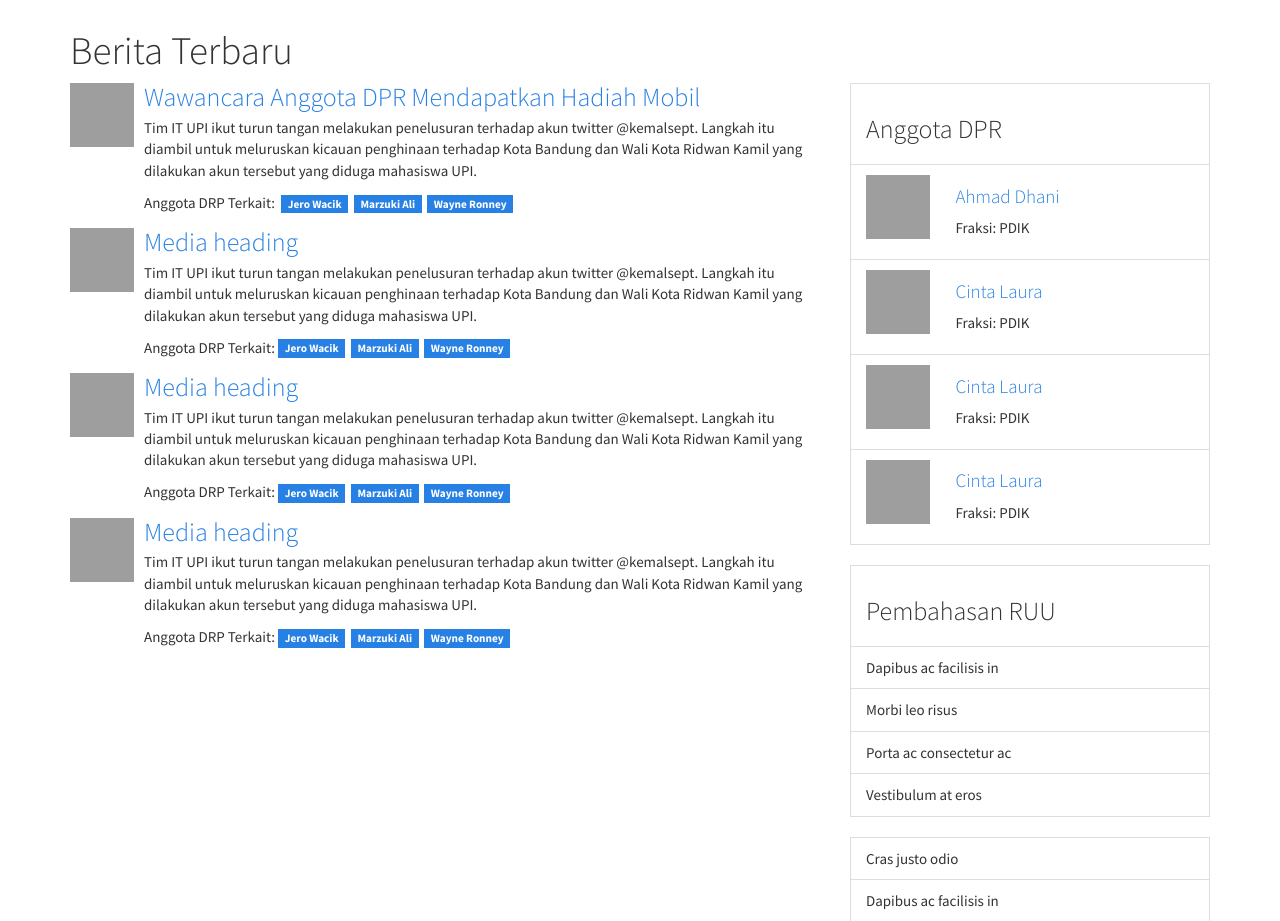
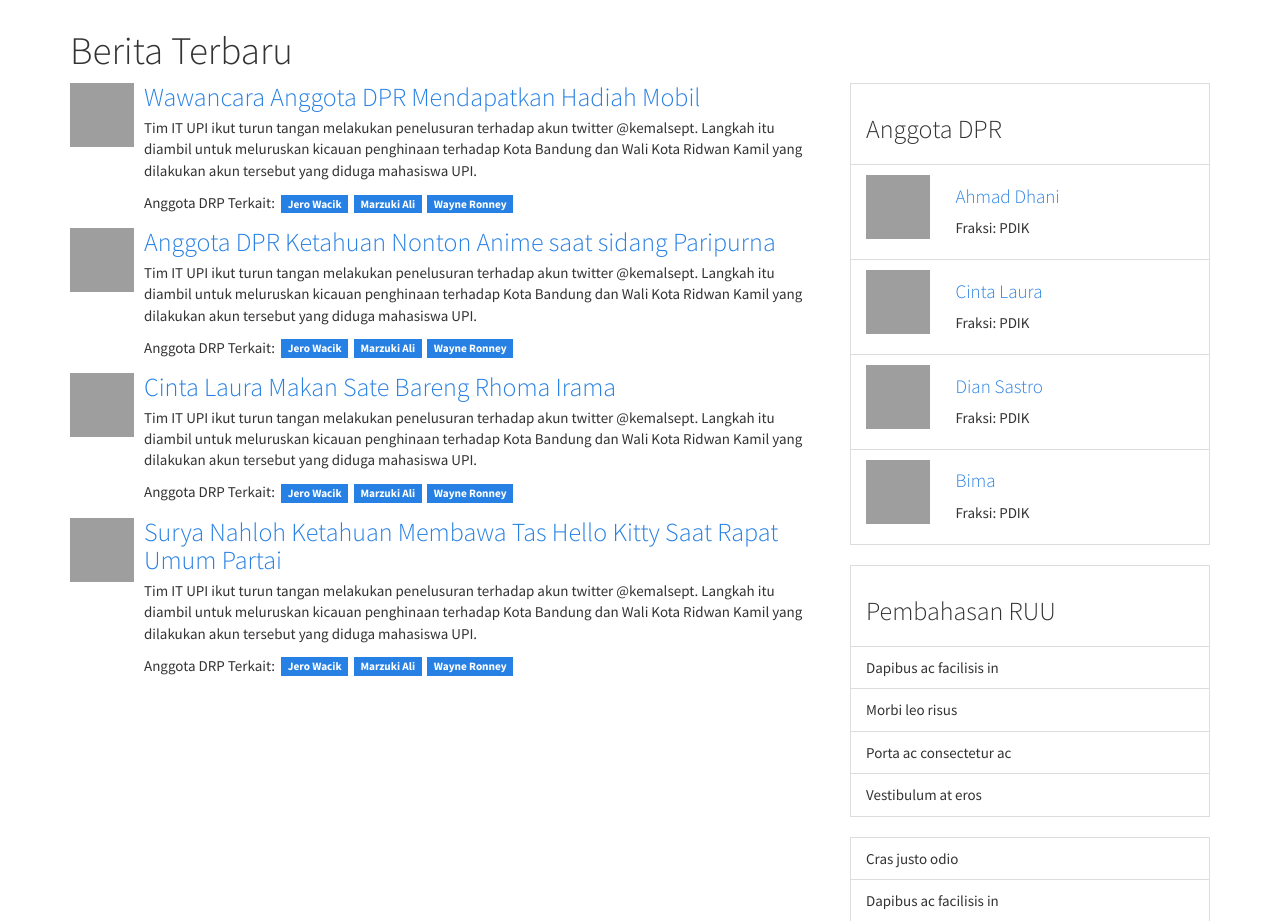
Before and after one commit to edwinlunando/kawaldpr, a Django app: template kawaldpr/templates/core/home.html in a window 1280 px wide. Shown: the part 51-972 px from the top of the page. Run offline with Django 3.2, Linux system fonts and the light colour scheme; the template is opened without the code that fills it, so the values that code supplies are empty; some libraries are stand-ins or nearby versions; grey boxes are pictures that could not be loaded.

Commit message:
fix placeholder text

```diff
--- a/kawaldpr/templates/core/home.html
+++ b/kawaldpr/templates/core/home.html
@@ -14,7 +14,7 @@
                     </a>
 
                     <div class="media-body">
-                        <a href=""><h3 class="media-heading">Wawancara Anggota DPR Mendapatkan Hadiah Mobil</h3></a>
+                        <a href="{% url 'medium-detail' %}"><h3 class="media-heading">Wawancara Anggota DPR Mendapatkan Hadiah Mobil</h3></a>
 
                         <p>Tim IT UPI ikut turun tangan melakukan penelusuran terhadap akun twitter @kemalsept. Langkah
                             itu diambil untuk meluruskan kicauan penghinaan terhadap Kota Bandung dan Wali Kota Ridwan
@@ -31,12 +31,12 @@
                     </a>
 
                     <div class="media-body">
-                        <a href=""><h3 class="media-heading">Media heading</h3></a>
+                        <a href="{% url 'medium-detail' %}"><h3 class="media-heading">Anggota DPR Ketahuan Nonton Anime saat sidang Paripurna</h3></a>
 
                         <p>Tim IT UPI ikut turun tangan melakukan penelusuran terhadap akun twitter @kemalsept. Langkah
                             itu diambil untuk meluruskan kicauan penghinaan terhadap Kota Bandung dan Wali Kota Ridwan
                             Kamil yang dilakukan akun tersebut yang diduga mahasiswa UPI.</p>
-                        <span>Anggota DRP Terkait:</span>
+                        <span class="margin-right-5">Anggota DRP Terkait:</span>
                         <span class="label label-primary margin-right-5">Jero Wacik</span>
                         <span class="label label-primary margin-right-5">Marzuki Ali</span>
                         <span class="label label-primary margin-right-5">Wayne Ronney</span>
@@ -48,12 +48,12 @@
                     </a>
 
                     <div class="media-body">
-                        <a href=""><h3 class="media-heading">Media heading</h3></a>
+                        <a href="{% url 'medium-detail' %}"><h3 class="media-heading">Cinta Laura Makan Sate Bareng Rhoma Irama</h3></a>
 
                         <p>Tim IT UPI ikut turun tangan melakukan penelusuran terhadap akun twitter @kemalsept. Langkah
                             itu diambil untuk meluruskan kicauan penghinaan terhadap Kota Bandung dan Wali Kota Ridwan
                             Kamil yang dilakukan akun tersebut yang diduga mahasiswa UPI.</p>
-                        <span>Anggota DRP Terkait:</span>
+                        <span class="margin-right-5">Anggota DRP Terkait:</span>
                         <span class="label label-primary margin-right-5">Jero Wacik</span>
                         <span class="label label-primary margin-right-5">Marzuki Ali</span>
                         <span class="label label-primary margin-right-5">Wayne Ronney</span>
@@ -65,12 +65,12 @@
                     </a>
 
                     <div class="media-body">
-                        <a href=""><h3 class="media-heading">Media heading</h3></a>
+                        <a href="{% url 'medium-detail' %}"><h3 class="media-heading">Surya Nahloh Ketahuan Membawa Tas Hello Kitty Saat Rapat Umum Partai</h3></a>
 
                         <p>Tim IT UPI ikut turun tangan melakukan penelusuran terhadap akun twitter @kemalsept. Langkah
                             itu diambil untuk meluruskan kicauan penghinaan terhadap Kota Bandung dan Wali Kota Ridwan
                             Kamil yang dilakukan akun tersebut yang diduga mahasiswa UPI.</p>
-                        <span>Anggota DRP Terkait:</span>
+                        <span class="margin-right-5">Anggota DRP Terkait:</span>
                         <span class="label label-primary margin-right-5">Jero Wacik</span>
                         <span class="label label-primary margin-right-5">Marzuki Ali</span>
                         <span class="label label-primary margin-right-5">Wayne Ronney</span>
@@ -111,7 +111,7 @@
                             <img class="media-object pull-left" src="http://lorempixel.com/64/64" alt="...">
                         </div>
                         <div class="col-sm-9">
-                            <a href="{% url 'legislature-detail' %}"><h4>Cinta Laura</h4></a>
+                            <a href="{% url 'legislature-detail' %}"><h4>Dian Sastro</h4></a>
                             <p><span>Fraksi: </span>PDIK</p>
 
                         </div>
@@ -123,7 +123,7 @@
                             <img class="media-object pull-left" src="http://lorempixel.com/64/64" alt="...">
                         </div>
                         <div class="col-sm-9">
-                            <a href="{% url 'legislature-detail' %}"><h4>Cinta Laura</h4></a>
+                            <a href="{% url 'legislature-detail' %}"><h4>Bima</h4></a>
                             <p><span>Fraksi: </span>PDIK</p>
 
                         </div>
```
Also changed, not shown: kawaldpr/templates/legislature/legislature-list.html (+12 -12 lines).
